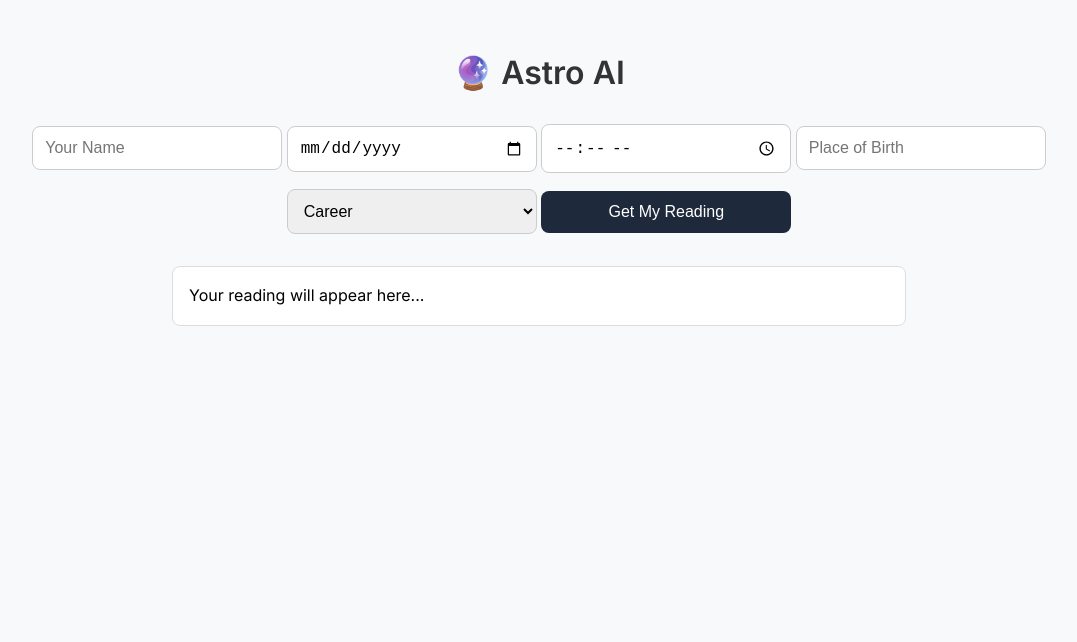
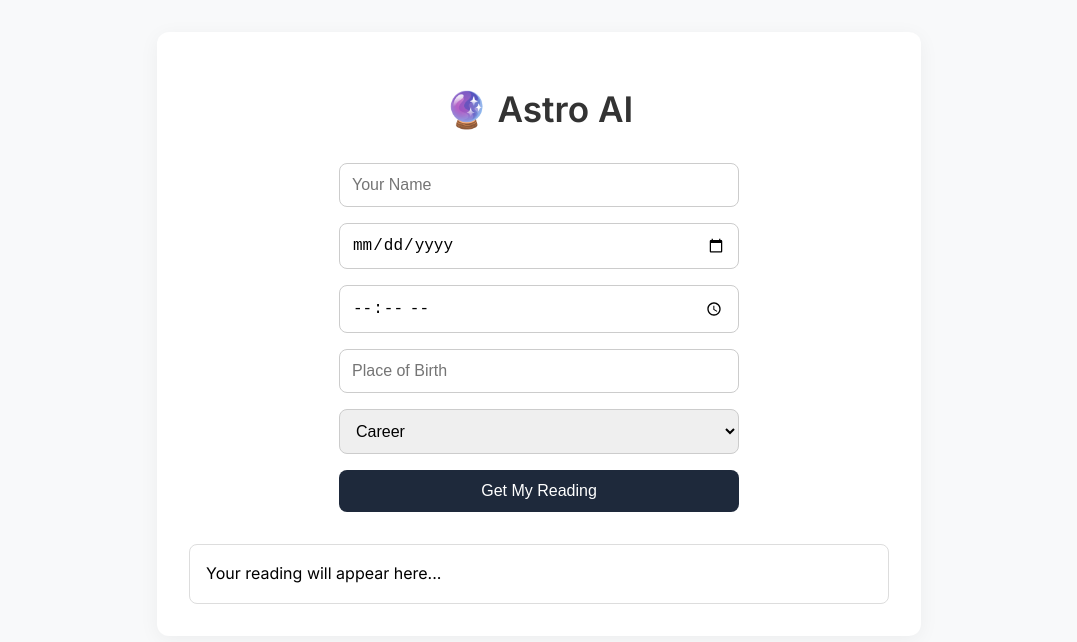
Before and after one commit to u97jain/astro-ai-gpt, a website: page client/index.html in a window 1280 px wide. Shown: the whole page, without its empty margins (101-1178 px from the left). Drawn offline with Linux system fonts and the light colour scheme.

Commit message:
Refactored layout: externalized CSS and used container structure

```diff
--- a/client/index.html
+++ b/client/index.html
@@ -1,75 +1,16 @@
 <!DOCTYPE html>
 <html lang="en">
 <head>
+  <meta charset="UTF-8" />
+  <meta name="viewport" content="width=device-width, initial-scale=1.0" />
+  <title>Astro AI</title>
+  <link rel="stylesheet" href="style.css" />
   <link href="https://fonts.googleapis.com/css2?family=Inter:wght@400;600&display=swap" rel="stylesheet">
-    <style>
-      body {
-        font-family: 'Inter', sans-serif;
-        background-color: #f8f9fa;
-        margin: 0;
-        padding: 2rem;
-        text-align: center;
-      }
-
-      h1 {
-        font-size: 2rem;
-        margin-bottom: 1rem;
-        color: #333;
-      }
-
-      form {
-        max-width: 500px;
-        margin: auto;
-        background: white;
-        padding: 2rem;
-        border-radius: 12px;
-        box-shadow: 0 4px 20px rgba(0,0,0,0.05);
-      }
-
-      input, select, button {
-        margin-top: 1rem;
-        padding: 0.75rem;
-        font-size: 1rem;
-        width: auto;
-        min-width: 250px;
-        max-width: 100%;
-        box-sizing: border-box;
-        border: 1px solid #ccc;
-        border-radius: 8px;
-      }
-
-      button {
-        background-color: #1e293b;
-        color: white;
-        cursor: pointer;
-        border: none;
-      }
-
-      button:hover {
-        background-color: #0f172a;
-      }
-
-      #output {
-        margin-top: 2rem;
-        max-width: 700px;
-        margin-left: auto;
-        margin-right: auto;
-        padding: 1rem;
-        border: 1px solid #ddd;
-        border-radius: 8px;
-        background: #ffffff;
-        white-space: pre-line;
-        text-align: left;
-        font-size: 1rem;
-        line-height: 1.6;
-        max-height: 400px;
-        overflow-y: auto;
-      }
-    </style>
 </head>
 <body>
-    <h1>🔮 Astro AI</h1>
-
+  <div class="container">
+    <h1 class="title">🔮 Astro AI</h1>
+    <div class="form-container">
       <input type="text" id="name" placeholder="Your Name" />
       <input type="date" id="dob" placeholder="Date of Birth" />
       <input type="time" id="time" placeholder="Time of Birth" />
@@ -84,9 +25,9 @@
       </select>
 
       <button onclick="getReading()">Get My Reading</button>
-
+    </div>
     <div id="output">Your reading will appear here...</div>
-
+  </div>
   <script src="script.js"></script>
 </body>
 </html>
--- /dev/null
+++ b/client/style.css
@@ -0,0 +1,72 @@
+/* Base Reset & Font */
+body {
+    font-family: 'Inter', sans-serif;
+    background-color: #f8f9fa;
+    margin: 0;
+    padding: 2rem;
+    text-align: center;
+  }
+
+  /* Page Title */
+  .title {
+    font-size: 2.2rem;
+    margin-bottom: 2rem;
+    color: #333;
+  }
+
+  /* Container Setup */
+  .container {
+    max-width: 700px;
+    margin: auto;
+    padding: 2rem;
+    background-color: #ffffff;
+    border-radius: 12px;
+    box-shadow: 0 4px 20px rgba(0, 0, 0, 0.05);
+  }
+
+  /* Form Styling */
+  .form-container {
+    display: flex;
+    flex-direction: column;
+    gap: 1rem;
+    align-items: center;
+  }
+
+  input,
+  select,
+  button {
+    padding: 0.75rem;
+    font-size: 1rem;
+    width: 100%;
+    max-width: 400px;
+    border: 1px solid #ccc;
+    border-radius: 8px;
+    box-sizing: border-box;
+  }
+
+  button {
+    background-color: #1e293b;
+    color: white;
+    border: none;
+    cursor: pointer;
+    transition: background-color 0.3s ease;
+  }
+
+  button:hover {
+    background-color: #0f172a;
+  }
+
+  /* Output Box Styling */
+  #output {
+    margin-top: 2rem;
+    padding: 1rem;
+    background-color: #fff;
+    border: 1px solid #ddd;
+    border-radius: 8px;
+    max-height: 400px;
+    overflow-y: auto;
+    text-align: left;
+    font-size: 1rem;
+    line-height: 1.6;
+    white-space: pre-line;
+  }
```
Lines whose indentation alone changed are shown as unchanged.
